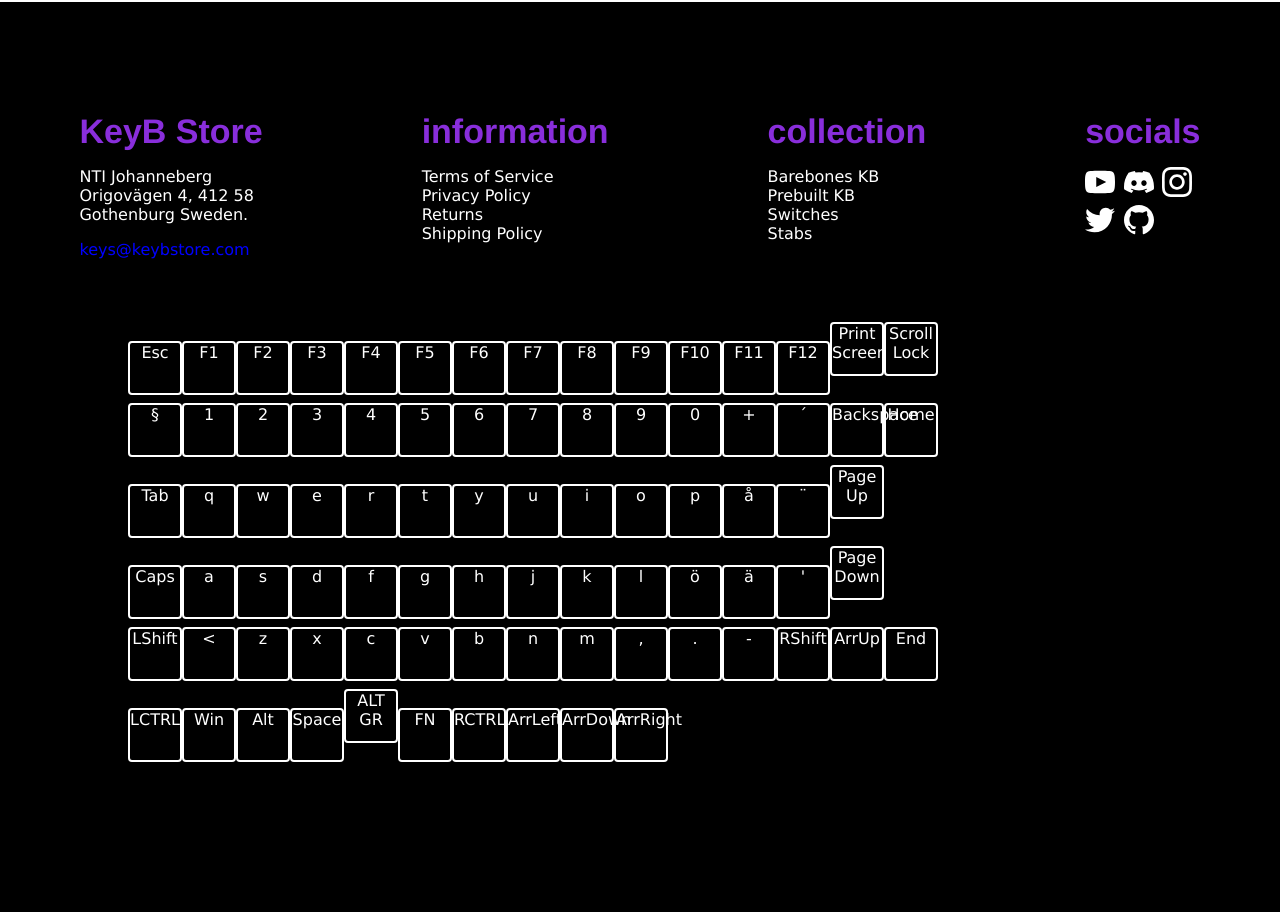
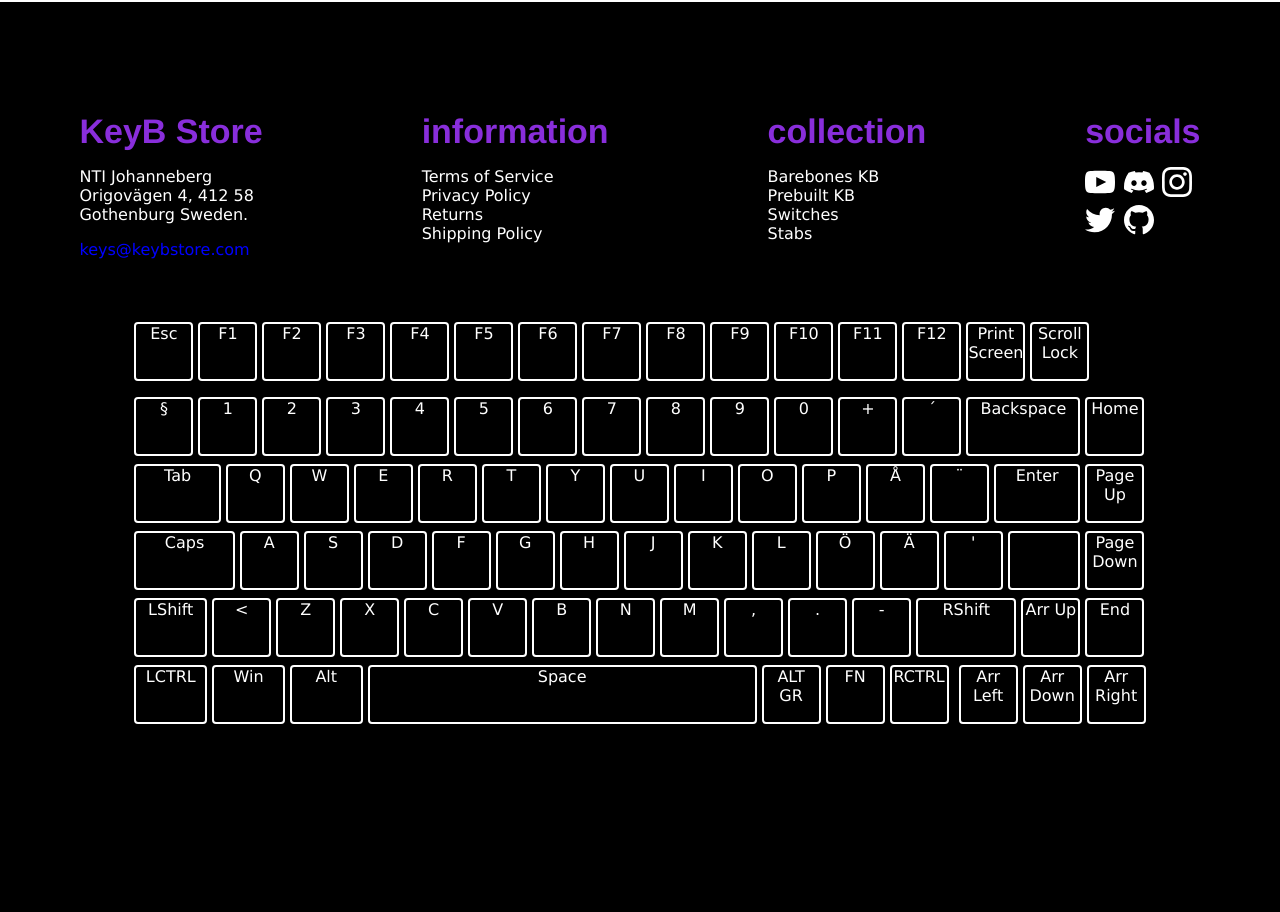
Before and after one commit to DylanDoge/webbutv2-slutprojekt, a plain HTML site: page index.html in a window 1280 px wide. Shown: the part 2488-3400 px from the top of the page. Drawn offline with nearby package versions, Linux system fonts and the light colour scheme; a web font is replaced by a local one.

Commit message:
keyboard key size

```diff
--- a/css/root-home-header-footer.css
+++ b/css/root-home-header-footer.css
@@ -124,6 +124,11 @@ footer section:first-child a {
     display: flex;
 }
 
+.flexCenter {
+    display: flex;
+    justify-content: center;
+}
+
 .grid {
     display: grid;
 }
@@ -235,24 +240,47 @@ a.animatedUnderLine:hover:before {
     color: var(--secondary-color);
 }
 
+#keyboardConatiner {
+    display: flex;
+    justify-content: center;
+    background-color: var(--primary-color);
+}
+
 #keyTester {
     display: flex;
     flex-direction: column;
     height: 590px;
     row-gap: 0.5rem;
     color: var(--secondary-color);
-    background-color: var(--primary-color);
     font-family: var(--description-font);
-    padding: 0 10vw;
+    /* background-color: var(--primary-color); */
+    /* padding: 0 10vw; */
 }
 
 .key {
+    --key-default-size: 55px;
+    --key-unit-size: 1;
     display: inline-block;
-    height: 50px;
-    width: 50px;
+    text-transform: capitalize;
+    height: var(--key-default-size);
+    width: calc(var(--key-default-size)*var(--key-unit-size));
     border: solid white 2px;
     border-radius: calc(var(--roundness)/2);
     text-align: center;
+    /* padding-top: 2px; */
+}
+
+.keyRow {
+    display: flex;
+    column-gap: 5px;
+}
+
+#keyRow2 {
+    margin-top: 0.5rem;
+}
+
+#keyRow6 letter:nth-child(8) {
+    margin-left: 5px;
 }
 
 @keyframes rotateCart {
--- a/index.html
+++ b/index.html
@@ -118,6 +118,7 @@
         </footer>
 
         <button id="enableKeyboard" style="display: none;"></button>
+        <section id="keyboardConatiner">
             <section id="keyTester">
                 <section id="keyRow1" class="keyRow"></section>
                 <section id="keyRow2" class="keyRow"></section>
@@ -126,6 +127,7 @@
                 <section id="keyRow5" class="keyRow"></section>
                 <section id="keyRow6" class="keyRow"></section>
             </section>
+        </section>
 
     </section>
     <script src="js/main.js"></script>
--- a/js/main.js
+++ b/js/main.js
@@ -1,13 +1,12 @@
 
-function getKeyVariables() {
+function getKeyLayouts() {
     return fetch('/misc/keyboardVariables.json')
         .then(response => response.json())
 }
 
 async function createKeyboard() {
-    const keyboardObjectInfo = await getKeyVariables()
+    const keyboardObjectInfo = await getKeyLayouts()
     const keyboard = keyboardObjectInfo['75%']['layoutISO']
-    // const keyTester = document.getElementById("keyTester")
     let keyArray = Object.keys(keyboard)
 
     for (let i = 0; i < keyArray.length; i += 2) {
@@ -17,13 +16,22 @@ async function createKeyboard() {
 
         for (let j = 0; j < currentKeyArray.length; j++) {
             let key = document.createElement('letter')
-            // console.log(currentKeyArray[j], j)
             key.textContent = currentKeyArray[j]
             key.classList.add('key')
+            key.style.cssText = `--key-unit-size: ${keyUnit[j]};`
             keyRow.appendChild(key)
         }
     }
 
 }
 
+function keyPressUpdate(key) {
+    keyPressed = key["key"]
+    console.log(key)
+}
+
 createKeyboard()
+
+// new KeyboardEvent()
+x = document.querySelector('body')
+x.addEventListener('keydown', key => keyPressUpdate(key));
--- a/misc/keyboardVariables.json
+++ b/misc/keyboardVariables.json
@@ -8,14 +8,14 @@
             "Row1keys": ["Esc", "F1", "F2", "F3", "F4", "F5", "F6", "F7", "F8", "F9", "F10", "F11", "F12", "Print Screen", "Scroll Lock"],
             "Row2": [1,1,1,1,1,1,1,1,1,1,1,1,1,2,1],
             "Row2keys": ["§", "1", "2", "3", "4", "5", "6", "7", "8", "9", "0", "+", "´", "Backspace", "Home"],
-            "Row3": [1.5,1,1,1,1,1,1,1,1,1,1,1,1,1],
-            "Row3keys": ["Tab", "q", "w", "e", "r", "t", "y", "u", "i", "o", "p", "å", "¨", "Page Up"],
-            "Row4": [1.75,1,1,1,1,1,1,1,1,1,1,1,1,1],
-            "Row4keys": ["Caps", "a", "s", "d", "f", "g", "h", "j", "k", "l", "ö", "ä", "'", "Page Down"],
-            "Row5": [1.25,1,1,1,1,1,1,1,1,1,1,1,1.25,1,1],
-            "Row5Keys": ["LShift", "<", "z", "x", "c", "v", "b", "n", "m", ",", ".", "-", "RShift", "ArrUp", "End"],
-            "Row6": [1.25, 1.25, 1.25, 6, 1, 1, 1, 1, 1, 1],
-            "Row6Keys": ["LCTRL", "Win", "Alt", "Space", "ALT GR", "FN", "RCTRL", "ArrLeft", "ArrDown", "ArrRight"]
+            "Row3": [1.5,1,1,1,1,1,1,1,1,1,1,1,1,1.5,1],
+            "Row3keys": ["Tab", "q", "w", "e", "r", "t", "y", "u", "i", "o", "p", "å", "¨", "Enter", "Page Up"],
+            "Row4": [1.75,1,1,1,1,1,1,1,1,1,1,1,1,1.25,1],
+            "Row4keys": ["Caps", "a", "s", "d", "f", "g", "h", "j", "k", "l", "ö", "ä", "'", "", "Page Down"],
+            "Row5": [1.25,1,1,1,1,1,1,1,1,1,1,1,1.75,1,1],
+            "Row5Keys": ["LShift", "<", "z", "x", "c", "v", "b", "n", "m", ",", ".", "-", "RShift", "Arr Up", "End"],
+            "Row6": [1.25, 1.25, 1.25, 7, 1, 1, 1, 1, 1, 1],
+            "Row6Keys": ["LCTRL", "Win", "Alt", "Space", "ALT GR", "FN", "RCTRL", "Arr Left", "Arr Down", "Arr Right"]
         }
     },
     "65%": {
```
Lines whose indentation alone changed are shown as unchanged.
